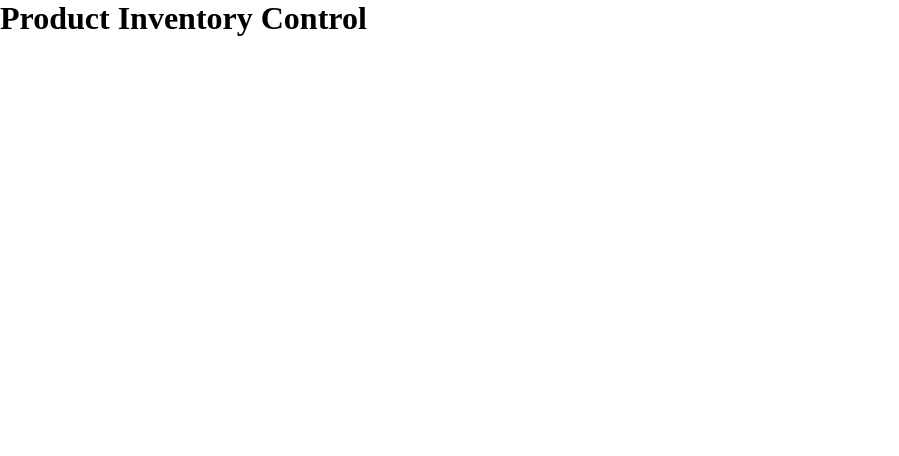
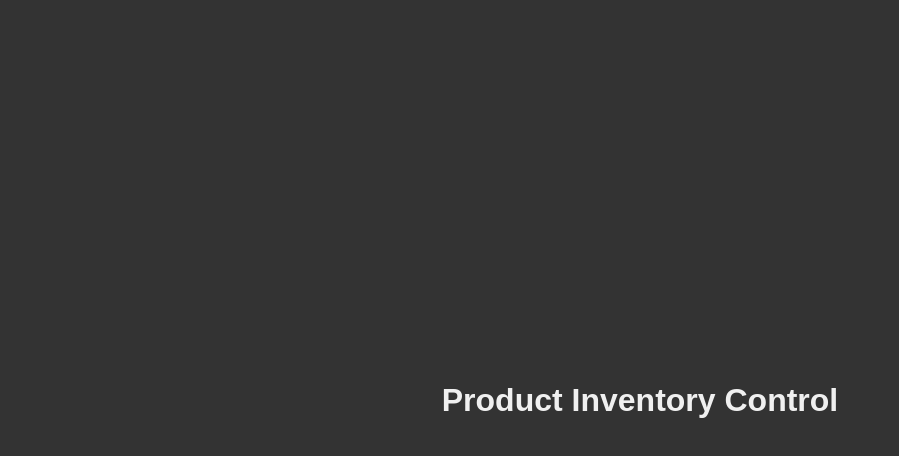
Before and after one commit to elielsondev/Product_Inventory_Control, a plain HTML site: page src/index.html in a window 1280 px wide. Shown: the whole page, without its empty margins (0-899 px from the left). Drawn offline with Linux system fonts and the light colour scheme.

Commit message:
style - adding css style

```diff
--- a/src/style.css
+++ b/src/style.css
@@ -3,3 +3,18 @@
     padding: 0;
     box-sizing: border-box;
 }
+
+
+/* centralizando o h1 no meio da tela */
+bodY {
+    display: flex;
+    height: 100vh;
+    justify-content: center;
+    align-items: center;
+    background-color: #333;
+}
+
+h1 {
+    color: #f0f0f0;
+    font-family: sans-serif;
+}
```
